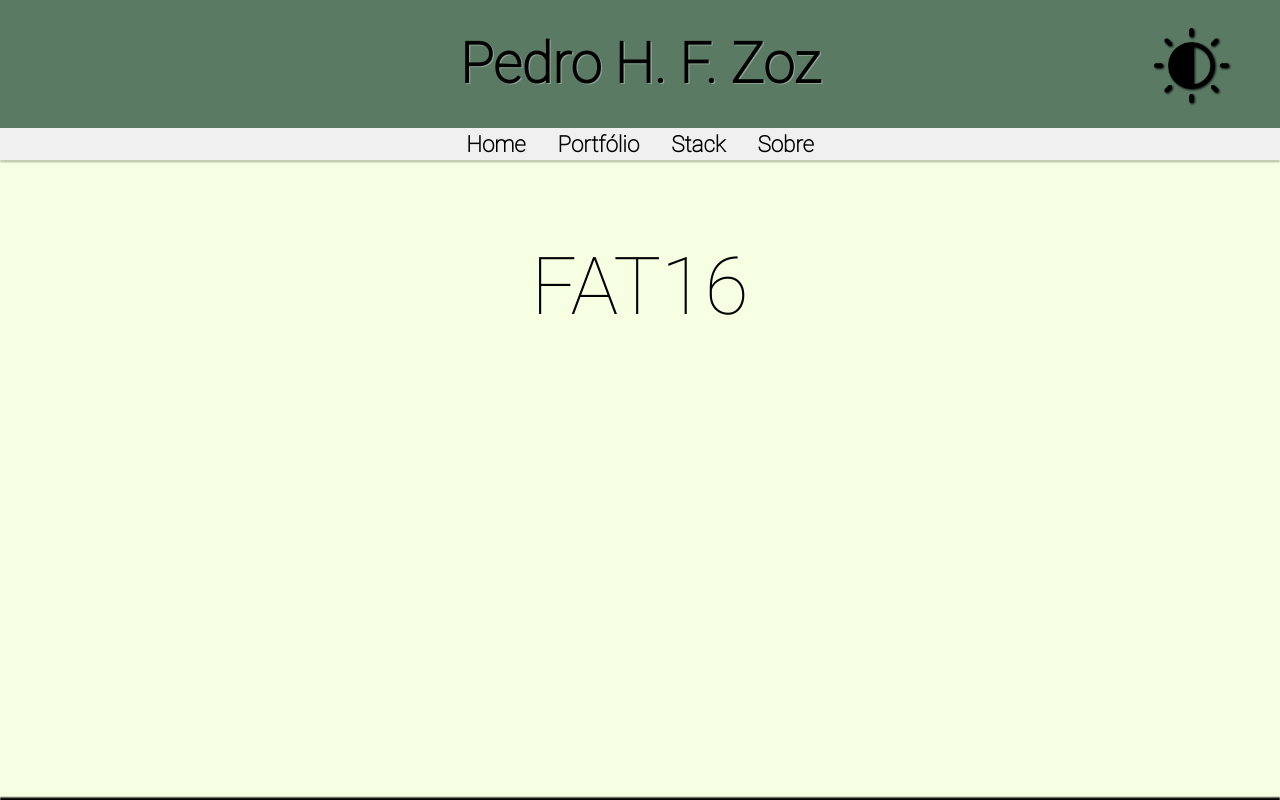
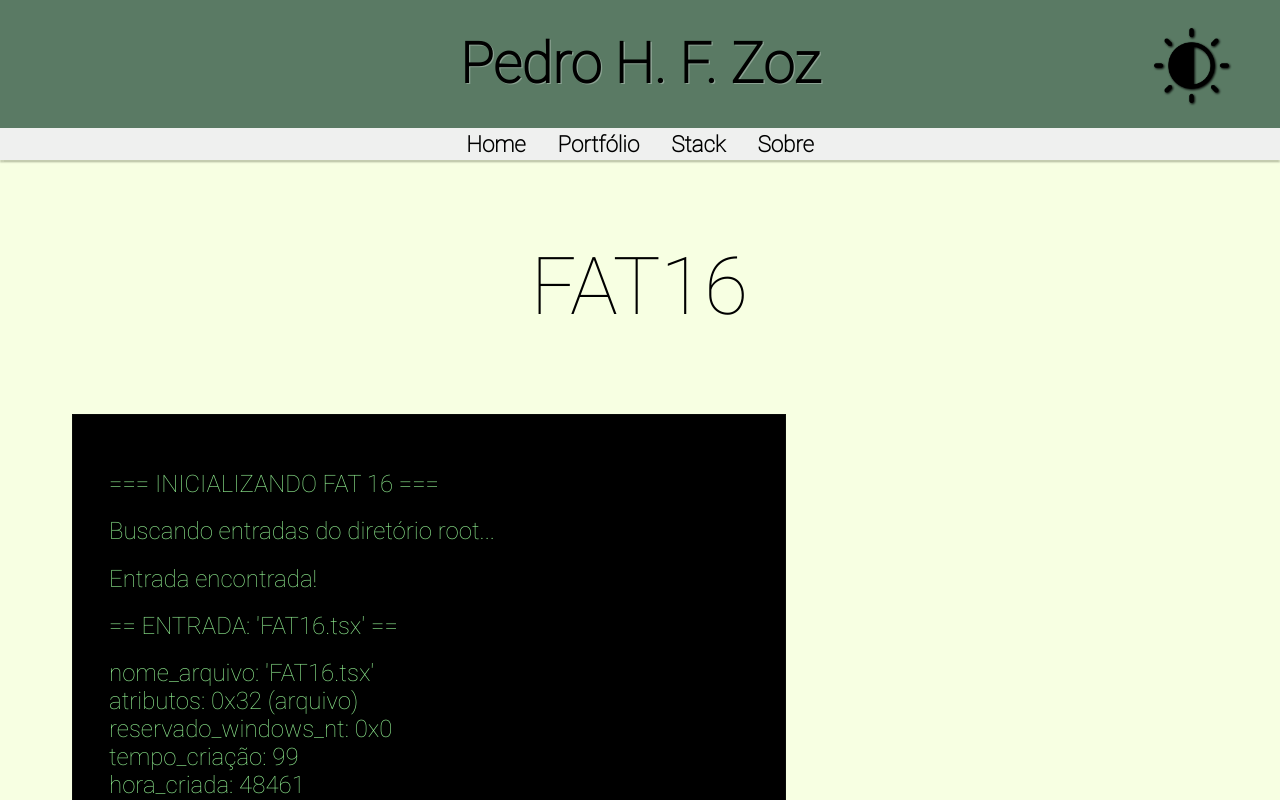
Before and after one commit to Pfzoz/z-portfolio, a Next.js app: page /portfolio/fat16 in a window 1280 px wide. Built offline with nearby package versions, Linux system fonts and the light colour scheme.

Commit message:
fat16-start

```diff
--- a/src/app/globals.css
+++ b/src/app/globals.css
@@ -20,18 +20,15 @@ body {
   width: 6px;
 }
 
-/* Track */
 ::-webkit-scrollbar-track {
   background: #1b2227;
 }
 
-/* Handle */
 ::-webkit-scrollbar-thumb {
   background: #888888;
   border-radius: 1em;
 }
 
-/* Handle on hover */
 ::-webkit-scrollbar-thumb:hover {
   background: #555;
 }
--- a/src/app/portfolio/fat16/contents.ts
+++ b/src/app/portfolio/fat16/contents.ts
@@ -1,17 +1,91 @@
 "use client";
 
-import styled from "styled-components";
+import styled, { css, keyframes } from "styled-components";
+
+const typing = keyframes`
+  from {
+    width: 0em;
+    border-right: 0.1rem solid;
+  };
+  to {
+    width: 100%;
+    border-right: 0.1rem solid;
+  }
+`;
+
+const typingBorderless = keyframes`
+  from {
+    width: 0em;
+  };
+  to {
+    width: 100%;
+  }
+`;
 
 export const Title = styled.h2`
   font-size: 5rem;
   margin-bottom: 0.8em;
   margin-top: 1em;
-  height: fit-content;
-  width: fit-content;
   align-content: center;
   font-weight: normal;
   color: ${(props) => props.theme.text};
   font-family: "Roboto Thin";
+  overflow: hidden;
+  white-space: nowrap;
+  margin: 1em auto;
+  width: fit-content;
+  border-right: 0.1rem solid transparent;
+  animation: ${typing};
+  animation-duration: 3.5s;
+`;
+
+export const SubTitle = styled.h3`
+  font-size: 3rem;
+  margin-bottom: 0.8em;
+  margin-top: 1em;
+  align-content: center;
+  font-weight: normal;
+  color: ${(props) => props.theme.text};
+  font-family: "Roboto Thin";
+`
+
+export const CodeDiv = styled.div`
+  display: flex;
+  flex-direction: column;
+  width: 50%;
+  padding: 1em;
+  min-height: 80%;
+  background-color: black;
+  font-family: "Roboto Thin";
+  font-size: 1.5em;
+  justify-content: start;
+  align-items: start;
+  align-self: flex-start;
+  margin-left: 2em;
+  border: 1px solid ${(props) => props.theme.third};
+`;
+
+export const CodeText = styled.p<{ $active?: string }>`
+  color: lightgreen;
+  font-size: 1.5rem;
+  margin-top: 0.8em;
+  font-family: "Roboto Thin";
+  font-weight: normal;
+  width: fit-content;
+  overflow: hidden;
+  white-space: nowrap;
+  animation: ${typingBorderless} 6s steps(85, end);
+`;
+
+
+export const CodeInceptionText = styled(CodeText)`
+  white-space: normal;
+  max-height: 5em;
+  overflow-y: hidden;
+
+  &:hover {
+    overflow-y: auto;
+  }
 `
 
 export const MainContainer = styled.div`
@@ -24,3 +98,57 @@ export const MainContainer = styled.div`
   min-height: 80%;
   width: 100%;
 `;
+
+export const Paragraph = styled.p<{ width?: string }>`
+  font-size: 1.6rem;
+  width: ${(props) => (props.width ? props.width : "fit-content")};
+  height: fit-content;
+  background-color: ${(props) => props.theme.contrast};
+  color: ${(props) => props.theme.text};
+  font-family: "Roboto Thin";
+  align-content: center;
+  margin: 1.5em 0;
+  width: 80%;
+`;
+
+export const FatContent = `import { CodeDiv, CodeText, MainContainer, Title } from "./contents";
+
+export default function Fat16() {
+
+  return (
+    <MainContainer>
+      <div>
+        <Title>FAT16</Title>
+      </div>
+      <CodeDiv>
+        <CodeText>=== INICIALIZANDO FAT 16 ===</CodeText>
+        <CodeText>
+          Buscando entradas do diretório root...
+        </CodeText>
+        <CodeText>Entrada encontrada!</CodeText>
+        <div>
+          <CodeText>== ENTRADA: {"'FAT16.tsx'"} ==</CodeText>
+          <CodeText>nome_arquivo: {"'FAT16.tsx'"}</CodeText>
+          <CodeText style={{ marginTop: 0 }}>atributos: {"0x32"} (arquivo)</CodeText>
+          <CodeText style={{ marginTop: 0 }}>reservado_windows_nt: {"0x0"}</CodeText>
+          <CodeText style={{ marginTop: 0 }}>tempo_criação: {"99"}</CodeText>
+          <CodeText style={{ marginTop: 0 }}>hora_criada: {"48461"}</CodeText>
+          <CodeText style={{ marginTop: 0 }}>data_criada: {"22632"}</CodeText>
+          <CodeText style={{ marginTop: 0 }}>ultimo_acesso: {"22632"}</CodeText>
+          <CodeText style={{ marginTop: 0 }}>msb_cluster: {"0"}</CodeText>
+          <CodeText style={{ marginTop: 0 }}>ultima_modificacao_tempo: {"48092"}</CodeText>
+          <CodeText style={{ marginTop: 0 }}>ultima_modificacao_data: {"48092"}</CodeText>
+          <CodeText style={{ marginTop: 0 }}>lsb_cluster: {"4"}</CodeText>
+          <CodeText style={{ marginTop: 0 }}>tamanho_arquivo: {"752B"}</CodeText>
+        </div>
+        <CodeText>======================</CodeText>
+        <CodeText>Encontrando clusters: [ 4 ]</CodeText>
+        <CodeText>Montando arquivo...</CodeText>
+        <CodeText>Arquivo montado!</CodeText>
+        <CodeText>FAT16.tsx:</CodeText>
+        <CodeInceptionText>Glitch no matrix 0.0</CodeInceptionText>
+      </CodeDiv>
+    </MainContainer>
+  );
+}
+`
--- a/src/app/portfolio/fat16/page.tsx
+++ b/src/app/portfolio/fat16/page.tsx
@@ -1,7 +1,61 @@
-import { MainContainer, Title } from "./contents";
+import {
+  CodeDiv,
+  CodeInceptionText,
+  CodeText,
+  FatContent,
+  MainContainer,
+  Paragraph,
+  SubTitle,
+  Title,
+} from "./contents";
 
 export default function Fat16() {
-  return <MainContainer>
-    <Title>FAT16</Title>
-  </MainContainer>;
+  return (
+    <MainContainer>
+      <div>
+        <Title>FAT16</Title>
+      </div>
+      <CodeDiv>
+        <CodeText>=== INICIALIZANDO FAT 16 ===</CodeText>
+        <CodeText>Buscando entradas do diretório root...</CodeText>
+        <CodeText>Entrada encontrada!</CodeText>
+        <div>
+          <CodeText>== ENTRADA: {"'FAT16.tsx'"} ==</CodeText>
+          <CodeText>nome_arquivo: {"'FAT16.tsx'"}</CodeText>
+          <CodeText style={{ marginTop: 0 }}>
+            atributos: {"0x32"} (arquivo)
+          </CodeText>
+          <CodeText style={{ marginTop: 0 }}>
+            reservado_windows_nt: {"0x0"}
+          </CodeText>
+          <CodeText style={{ marginTop: 0 }}>tempo_criação: {"99"}</CodeText>
+          <CodeText style={{ marginTop: 0 }}>hora_criada: {"48461"}</CodeText>
+          <CodeText style={{ marginTop: 0 }}>data_criada: {"22632"}</CodeText>
+          <CodeText style={{ marginTop: 0 }}>ultimo_acesso: {"22632"}</CodeText>
+          <CodeText style={{ marginTop: 0 }}>msb_cluster: {"0"}</CodeText>
+          <CodeText style={{ marginTop: 0 }}>
+            ultima_modificacao_tempo: {"48092"}
+          </CodeText>
+          <CodeText style={{ marginTop: 0 }}>
+            ultima_modificacao_data: {"48092"}
+          </CodeText>
+          <CodeText style={{ marginTop: 0 }}>lsb_cluster: {"4"}</CodeText>
+          <CodeText style={{ marginTop: 0 }}>
+            tamanho_arquivo: {"752B"}
+          </CodeText>
+        </div>
+        <CodeText>======================</CodeText>
+        <CodeText>Encontrando clusters: [ 4 ]</CodeText>
+        <CodeText>Montando arquivo...</CodeText>
+        <CodeText>Arquivo montado!</CodeText>
+        <CodeText>FAT16.tsx:</CodeText>
+        <CodeInceptionText>{FatContent}</CodeInceptionText>
+      </CodeDiv>
+      <SubTitle>Sistemas de Arquivos</SubTitle>
+      <Paragraph>
+        Sistemas de arquivos em sistemas operacionais são de suma importância.
+        São responsáveis por manipular os dados da memória secundária, garantir eficiência,
+      </Paragraph>
+    </MainContainer>
+  );
 }
--- a/src/components/home/middle-row/MiddleRow.tsx
+++ b/src/components/home/middle-row/MiddleRow.tsx
@@ -32,7 +32,7 @@ export default function MiddleRow() {
       <SubTitle id="projectSection">Projeto Atual</SubTitle>
       <Paragraph width="80%">
         Atualmente estou trabalhando... neste blog! Usando a framework NextJS e
-        outras tecnologias como o Material UI e Styled Components estou criando
+        outras tecnologias como o Styled Components estou criando
         esse website para expor meus projetos.
       </Paragraph>
       <NextLogo src="/images/next-js-logo.png" />
```
Also changed, not shown: src/components/home/middle-row/contents.ts (+6 -6 lines).
